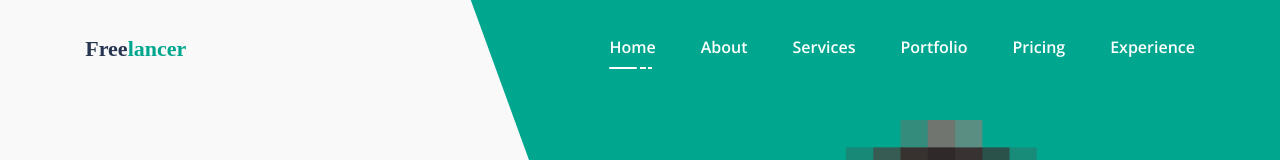
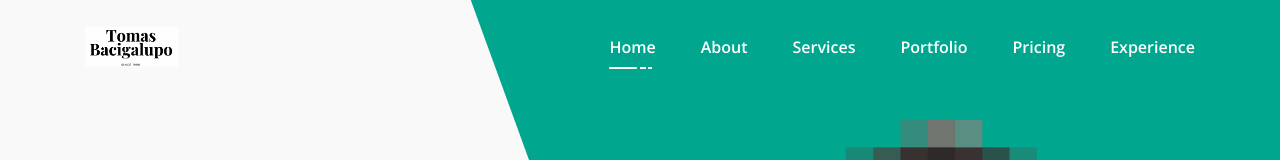
Before and after one commit to TomasBacigalupo/CV-Portfolio, a plain HTML site: page index.html in a window 1280 px wide. Shown: the top 160 px of the page. Drawn offline with nearby package versions, Linux system fonts and the light colour scheme.

Commit message:
update logo

```diff
--- a/index.html
+++ b/index.html
@@ -66,7 +66,7 @@
                     <div class="col-lg-12">
                         <nav class="navbar navbar-expand-lg">
                             <a class="navbar-brand" href="index.html">
-                                <img src="assets/images/logo.svg" alt="Logo">
+                                <img src="assets/images/Screen Shot 2021-11-30 at 5.45.45 PM.png" alt="Logo" style="height: 40px; width: auto;">
                             </a>
                             <button class="navbar-toggler" type="button" data-toggle="collapse" data-target="#navbarSupportedContent" aria-controls="navbarSupportedContent" aria-expanded="false" aria-label="Toggle navigation">
                                 <span class="toggler-icon"></span>
```
Also changed, not shown: assets/images/Screen Shot 2021-11-30 at 5.45.45 PM.png (added).
